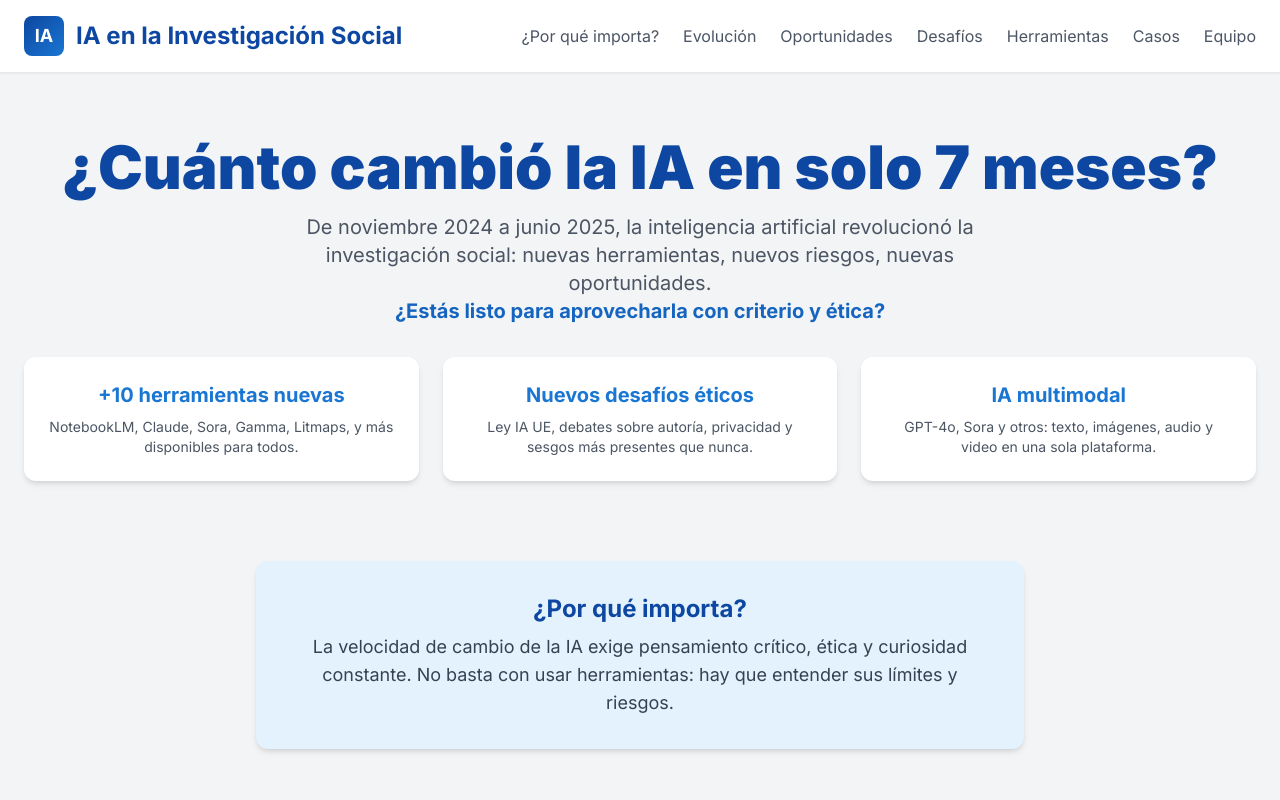
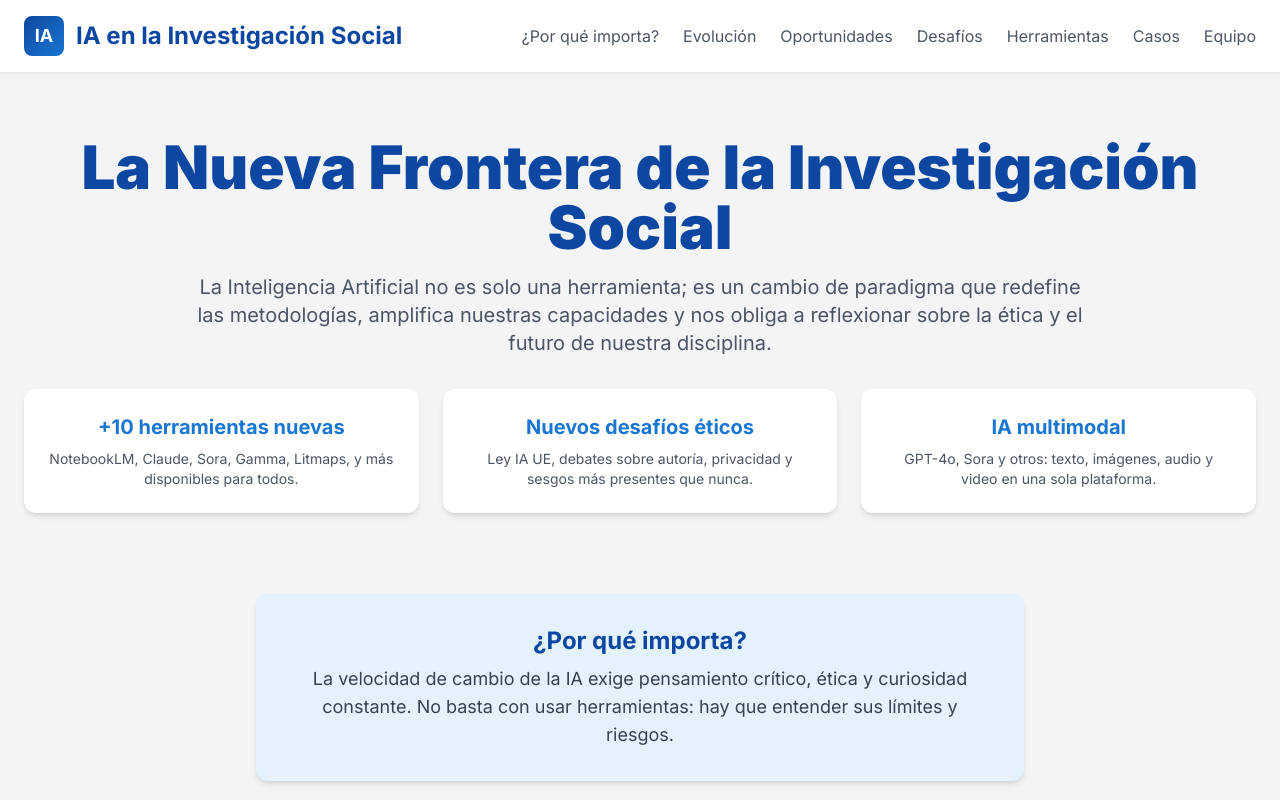
Before and after one commit to ruiz-jose/iainvestigacion, a website: page index.html in a window 1280 px wide. Shown: the top 800 px of the page. Drawn offline with nearby package versions, Linux system fonts and the light colour scheme.

Commit message:
feat: actualizar título principal - La Nueva Frontera de la Investigación Social

```diff
--- a/index.html
+++ b/index.html
@@ -3,12 +3,12 @@
 <head>
     <meta charset="UTF-8">
     <meta name="viewport" content="width=device-width, initial-scale=1.0">
-    <title>IA en la Investigación Social | Equipo Ciudades Sustentables</title>
-    <meta name="description" content="Análisis académico sobre el impacto de la Inteligencia Artificial en la investigación social. Herramientas, desafíos éticos y buenas prácticas para investigadores.">
+    <title>La Nueva Frontera de la Investigación Social | Equipo Ciudades Sustentables</title>
+    <meta name="description" content="La Inteligencia Artificial no es solo una herramienta; es un cambio de paradigma que redefine las metodologías, amplifica nuestras capacidades y nos obliga a reflexionar sobre la ética y el futuro de nuestra disciplina.">
     <meta name="keywords" content="inteligencia artificial, investigación social, herramientas IA, ética académica, metodología">
     <meta name="author" content="Equipo de Ciudades Sustentables - UNER - UNPSJB">
-    <meta property="og:title" content="IA en la Investigación Social">
-    <meta property="og:description" content="Análisis académico sobre el impacto de la IA en la investigación social">
+    <meta property="og:title" content="La Nueva Frontera de la Investigación Social">
+    <meta property="og:description" content="La Inteligencia Artificial no es solo una herramienta; es un cambio de paradigma que redefine las metodologías de investigación social">
     <meta property="og:type" content="website">
     <meta property="og:url" content="https://ruiz-jose.github.io/iainvestigacion/">
     <link rel="canonical" href="https://ruiz-jose.github.io/iainvestigacion/">
@@ -63,8 +63,8 @@
 
         <!-- HERO IMPACTANTE -->
         <section id="hero" class="text-center mb-20">
-            <h2 class="text-4xl md:text-6xl font-black text-[#0D47A1] leading-tight mb-4">¿Cuánto cambió la IA en solo 7 meses?</h2>
-            <p class="mt-4 text-lg md:text-xl text-gray-600 max-w-3xl mx-auto">De noviembre 2024 a junio 2025, la inteligencia artificial revolucionó la investigación social: nuevas herramientas, nuevos riesgos, nuevas oportunidades.<br><span class="font-bold text-[#1565C0]">¿Estás listo para aprovecharla con criterio y ética?</span></p>
+            <h2 class="text-4xl md:text-6xl font-black text-[#0D47A1] leading-tight mb-4">La Nueva Frontera de la Investigación Social</h2>
+            <p class="mt-4 text-lg md:text-xl text-gray-600 max-w-4xl mx-auto">La Inteligencia Artificial no es solo una herramienta; es un cambio de paradigma que redefine las metodologías, amplifica nuestras capacidades y nos obliga a reflexionar sobre la ética y el futuro de nuestra disciplina.</p>
             <div class="mt-8 flex flex-col md:flex-row justify-center items-center gap-6">
                 <div class="bg-white rounded-xl shadow-md p-6 w-full md:w-1/3">
                     <h3 class="text-xl font-bold text-[#1976D2] mb-2">+10 herramientas nuevas</h3>
```
